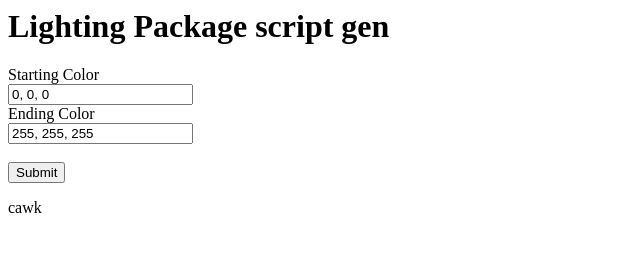
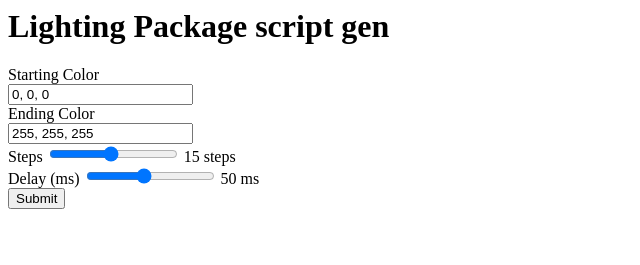
Before and after one commit to RideOfPablo/rideofpablo.github.io, a plain HTML site: page light-gen/index.html in a window 1280 px wide. Shown: the whole page, without its empty margins (0-640 px from the left). Drawn offline with nearby package versions, Linux system fonts and the light colour scheme.

Commit message:
interp working

```diff
--- a/light-gen/backend.js
+++ b/light-gen/backend.js
@@ -1,5 +1,34 @@
 function formSubmit() {
-    var startColor = document.getElementById("StartC").innerText
-    var endColor = document.getElementById("EndC").innerText
-    document.getElementById("testspan").innerHTML = (startColor + endColor)
+    var startColor = document.getElementById("StartC").value
+    var endColor = document.getElementById("EndC").value
+    var steps = document.getElementById("stepsRange").value
+    var delay = document.getElementById("delayRange").value
+    document.getElementById("testspan").innerHTML = steps + " | "+ delay
+    var startColorList = startColor.replace(/[^.\d /s]/g,'').split(" ")
+    var endColorList = endColor.replace(/[^.\d /s]/g,'').split(" ")
+    var startR = startColorList[0]
+    var startG = startColorList[1]
+    var startB = startColorList[2]
+    var endR = endColorList[0]
+    var endG = endColorList[1]
+    var endB = endColorList[2]
+    var r_Interp = []
+    var g_Interp = []
+    var b_Interp = []
+    var fades = []
+    var diffRed = parseInt(endR) - parseInt(startR)
+    var diffGreen = parseInt(endG) - parseInt(startG)
+    var diffBlue = parseInt(endB) - parseInt(startB)
+    console.log(startR)
+    for (var i = 0; i < parseInt(steps); i++) {
+        var fadePercent = (i + 1) / steps
+        fades.push(fadePercent)
+
+        r_Interp.push(Math.round(diffRed*fadePercent) + Math.round(startR))
+        g_Interp.push(Math.round(diffGreen*fadePercent) + Math.round(startG))
+        b_Interp.push(Math.round(diffBlue*fadePercent) + Math.round(startB))
+    }
+    document.getElementById("testspan").innerHTML = r_Interp
+    document.getElementById("testspan2").innerHTML = g_Interp
+    document.getElementById("testspan3").innerHTML = b_Interp
 }
--- a/light-gen/index.html
+++ b/light-gen/index.html
@@ -9,13 +9,37 @@
         <h1>Lighting Package script gen</h1>
     </div>
     <div id="inputs">
-        <form>
-            <label for="fname">Starting Color</label><br>
-            <input type="text" id="StartC" name="fname" value="0, 0, 0"><br>
-            <label for="lname">Ending Color</label><br>
-            <input type="text" id="EndC" name="lname" value="255, 255, 255"><br><br>
-            <input type="submit" value="Submit" onclick="formSubmit()">
-          </form>
-          <span id="testspan">cawk</span>
+        <label>Starting Color</label><br>
+        <input type="text" id="StartC" value="0, 0, 0"><br>
+        <label>Ending Color</label><br>
+        <input type="text" id="EndC" value="255, 255, 255"><br>
+        <label>Steps</label>
+        <input id="stepsRange" type="range" min="1" max="30" value="15">
+        <span id="stepsVal"></span><span> steps</span><br>
+        <script>
+            var slider = document.getElementById("stepsRange");
+            var output = document.getElementById("stepsVal");
+            output.innerHTML = slider.value;
+
+            slider.oninput = function() {
+              output.innerHTML = this.value;
+            }
+        </script>
+        <label>Delay (ms)</label>
+        <input type="range" min="10" max="100" value="50" step="5" id="delayRange">
+        <span id="delayVal"></span><span> ms</span><br>
+        <script>
+            var slider2 = document.getElementById("delayRange");
+            var output2 = document.getElementById("delayVal");
+            output2.innerHTML = slider2.value;
+
+            slider2.oninput = function() {
+              output2.innerHTML = this.value;
+            }
+        </script>
+        <button onclick="formSubmit()">Submit</button><br>
+        <span id="testspan"></span> <br>
+        <span id="testspan2"></span> <br>
+        <span id="testspan3"></span> <br>
     </div>
 </body>
```
Also changed, not shown: 1 other file.
